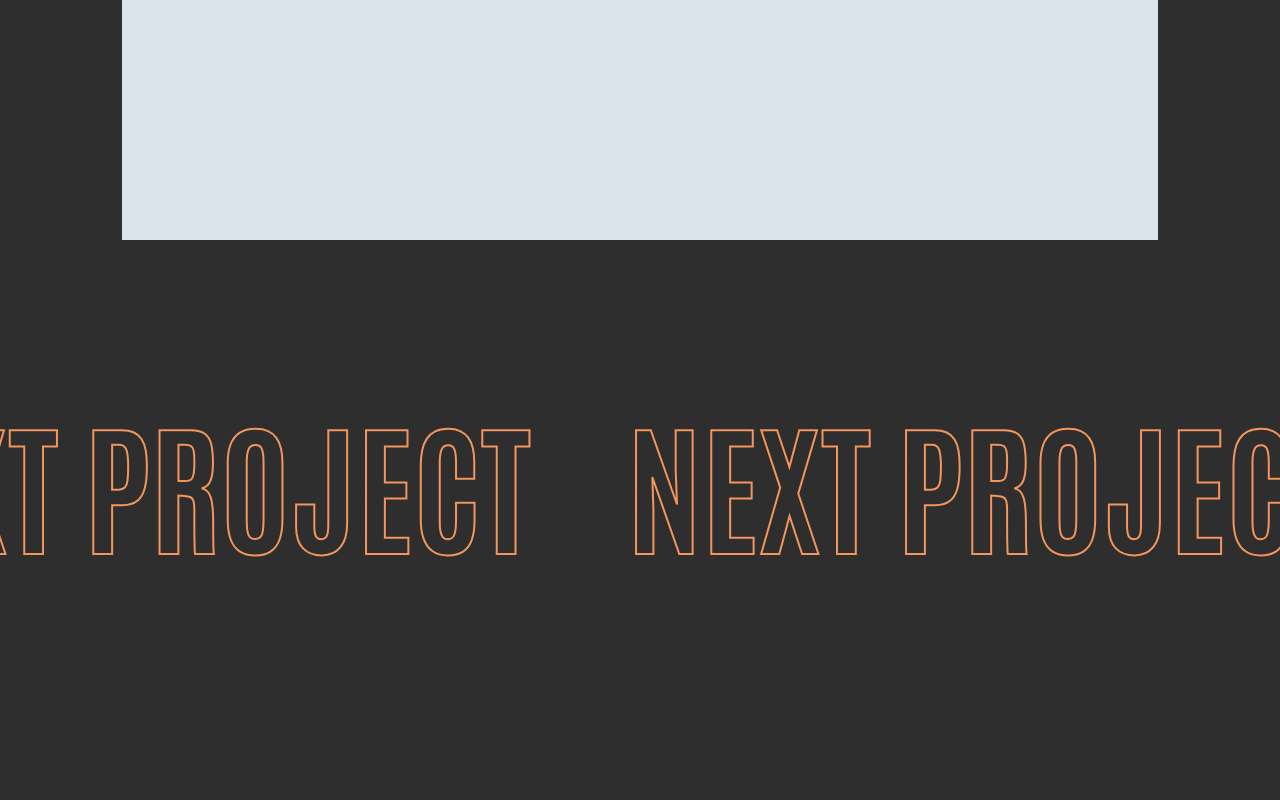
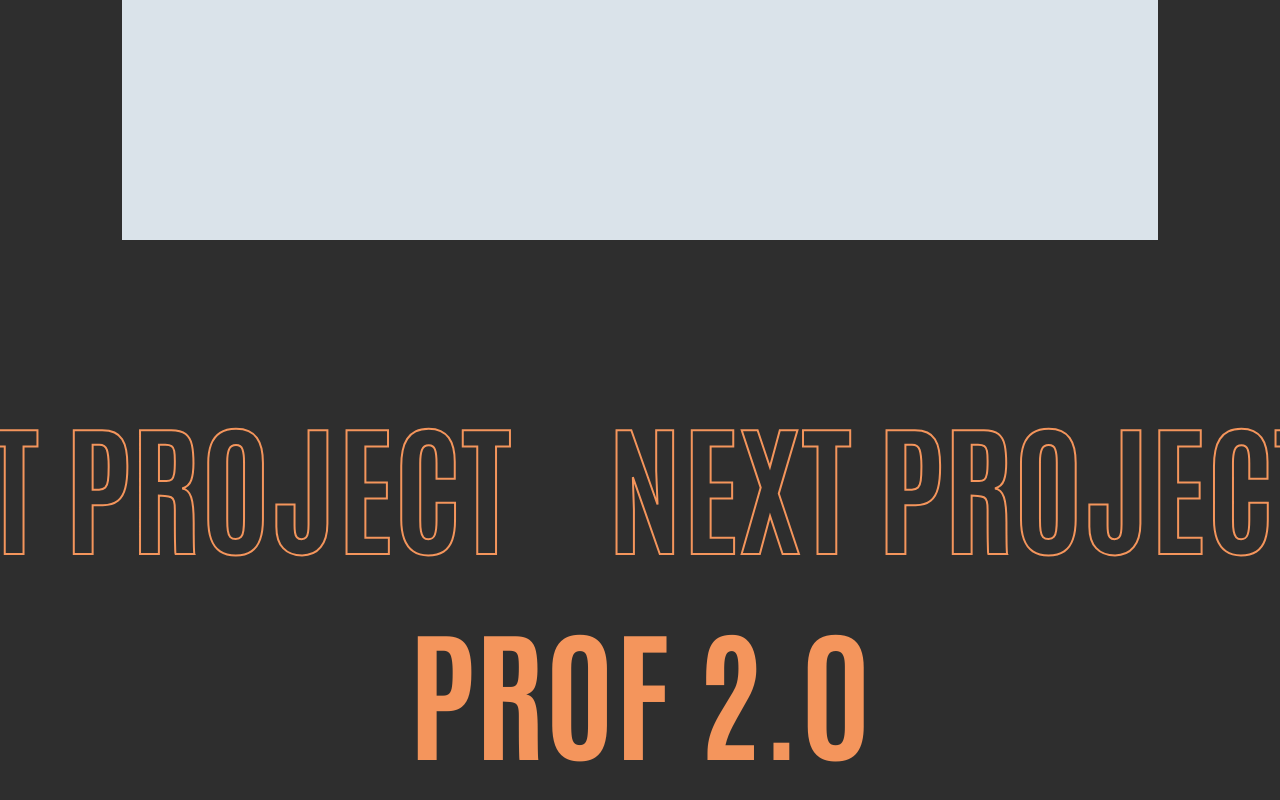
Before and after one commit to holdmypotion/portfolio-v2, a Next.js app: page /caseStudy in a window 1280 px wide. Shown: the part 3936-4736 px from the top of the page. Before the commit the page ends 4633 px from the top, so only its background shows below. Built offline with nearby package versions, Linux system fonts and the light colour scheme.

Commit message:
added next project sectin

```diff
--- a/components/portfolio/caseStudy/nextProject.js
+++ b/components/portfolio/caseStudy/nextProject.js
@@ -1,11 +1,21 @@
-import {} from '../../../styles/portfolio/caseStudyStyles';
+import Link from 'next/link';
+import {
+  NextProjectContainer,
+  Title,
+} from '../../../styles/portfolio/caseStudyStyles';
 import Marquee from '../UI/marquee';
 
-export default function NextProject({ title }) {
+export default function NextProject({ title, slug }) {
   return (
-    <div>
+    <>
       <Marquee text='Next Project' />
-      <h1>Rahul</h1>
-    </div>
+      <NextProjectContainer>
+        <Link href={'/caseStudy/' + slug}>
+          <a>
+            <Title>{title}</Title>
+          </a>
+        </Link>
+      </NextProjectContainer>
+    </>
   );
 }
--- a/pages/caseStudy/index.js
+++ b/pages/caseStudy/index.js
@@ -49,7 +49,10 @@ export default function CaseStudy() {
         year={caseStudy.year}
       />
       <Content about={caseStudy.about} images={caseStudy.images} />
-      <NextProject title={caseStudy.readNext.title} />
+      <NextProject
+        title={caseStudy.readNext.title}
+        slug={caseStudy.readNext.slug}
+      />
     </Layout>
   );
 }
--- a/styles/portfolio/caseStudyStyles.js
+++ b/styles/portfolio/caseStudyStyles.js
@@ -110,8 +110,6 @@ export const AboutPara = styled.p`
 export const Images = styled.section`
   max-width: 90%;
   margin: 0 auto;
-  /* display: flex;
-  flex-wrap: wrap; */
 `;
 
 export const ImageContainer = styled.div`
@@ -122,3 +120,13 @@ export const ImageContainer = styled.div`
     margin: 8rem 0;
   }
 `;
+///////////////////////////////////
+// Next Project
+//////////////////////////////////
+
+export const NextProjectContainer = styled.div`
+  display: flex;
+  justify-content: center;
+  align-items: center;
+  margin-bottom: 10rem;
+`;
```
Also changed, not shown: 1 other file (tests, documents, lock files or other folders).
